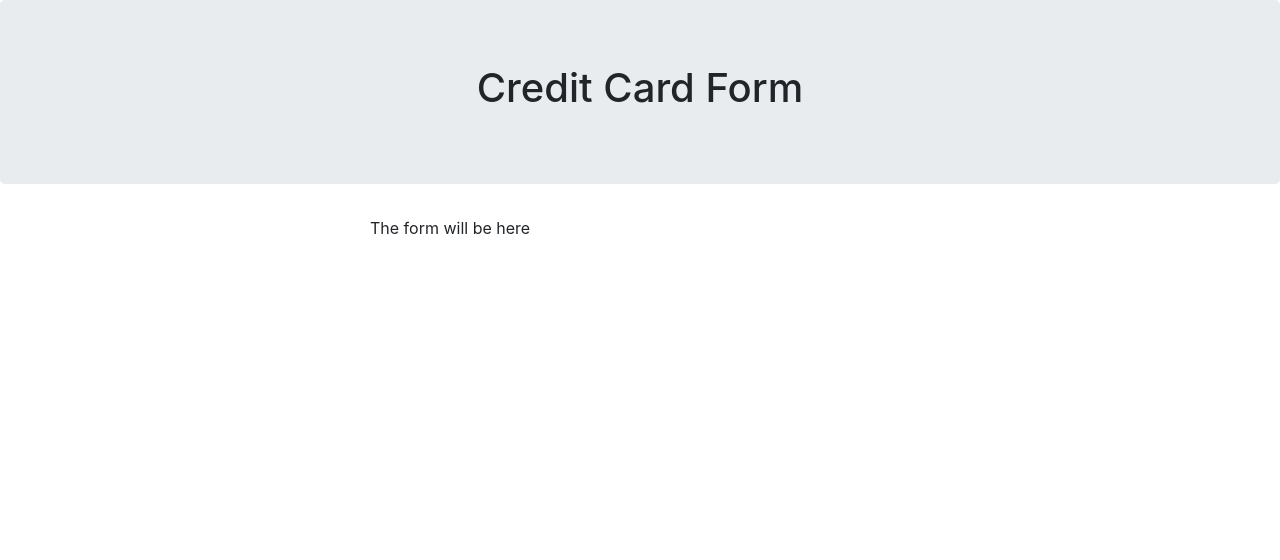
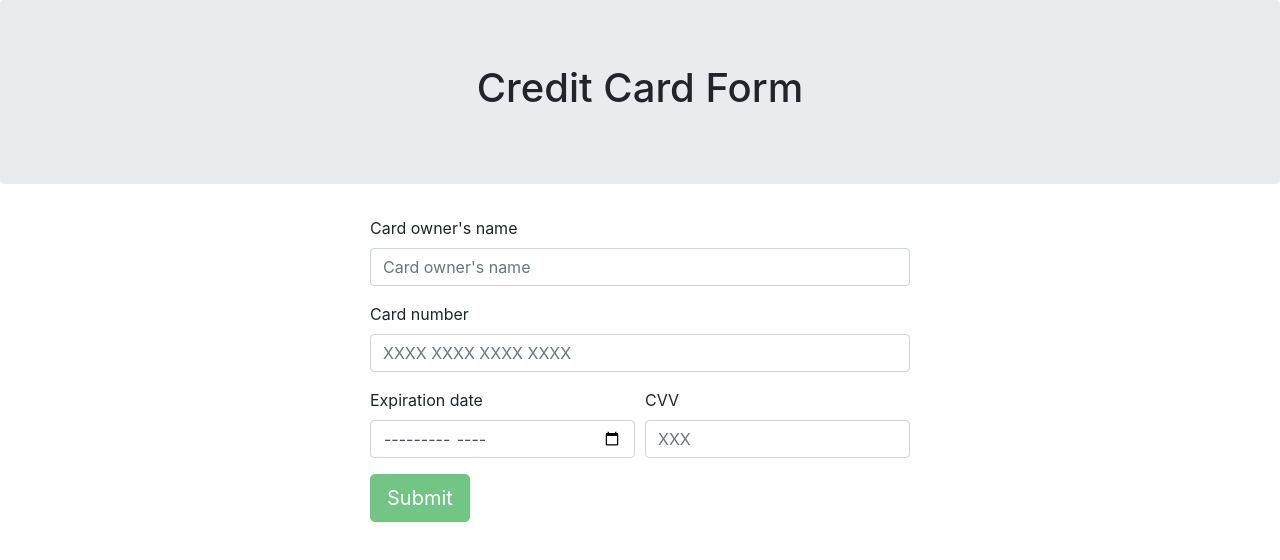
Before and after one commit to degugelmin/laboratory, an Angular app in the folder angular10-lab/: page /credit-card-form in a window 1280 px wide. Shown: the top 560 px of the page. Built offline with nearby package versions, Linux system fonts and the light colour scheme.

Commit message:
Including form with credit card information and validation for required fields

```diff
--- a/angular10-lab/src/app/credit-card/credit-card.component.html
+++ b/angular10-lab/src/app/credit-card/credit-card.component.html
@@ -5,7 +5,61 @@
         <div class="col"></div>
 
         <div class="col-6">
-            The form will be here
+
+            <form [formGroup]="creditCardForm" (submit)="validateCard()">
+                <!-- Credit card dynamic image -->
+
+                <!-- Card owner -->
+                <div class="form-group">
+                    <label for="inputName">Card owner's name</label>
+                    <input
+                        type="text"
+                        formControlName="inputName"
+                        class="form-control"
+                        id="inputName"
+                        placeholder="Card owner's name">
+                </div>
+
+                <!-- Card number -->
+                <div class="form-group">
+                    <label for="inputCardNumber">Card number</label>
+                    <input
+                        type="text"
+                        formControlName="inputCardNumber"
+                        class="form-control"
+                        id="inputNumber"
+                        placeholder="XXXX XXXX XXXX XXXX">
+                </div>
+
+                <!-- Card expiration date -->
+                <div class="form-row">
+                    <div class="form-group col-md-6">
+                        <label for="inputExpirationDate">Expiration date</label>
+                        <input
+                            formControlName="inputExpirationDate"
+                            class="form-control"
+                            type="month"
+                            id="inputExpirationDate" >
+                    </div>
+
+                    <!-- Card CVV -->
+                    <div class="form-group col-md-6">
+                        <label for="inputCvv">CVV</label>
+                        <input
+                            formControlName="inputCvv"
+                            type="text"
+                            class="form-control"
+                            id="inputCvv"
+                            placeholder="XXX">
+                    </div>
+                </div>
+
+                <button
+                    [disabled]="creditCardForm.invalid"
+                    type="submit"
+                    class="btn btn-success btn-lg">Submit</button>
+
+            </form>
         </div>
 
         <div class="col"></div>
--- a/angular10-lab/src/app/credit-card/credit-card.component.ts
+++ b/angular10-lab/src/app/credit-card/credit-card.component.ts
@@ -1,10 +1,27 @@
-import { Component } from '@angular/core';
+import { Component, OnInit } from '@angular/core';
+import { FormBuilder, FormGroup, Validators } from '@angular/forms';
 
 @Component({
     selector: 'app-credit-card',
     templateUrl: './credit-card.component.html',
     styleUrls: ['./credit-card.component.scss']
 })
-export class CreditCardComponent {
+export class CreditCardComponent implements OnInit {
 
+    creditCardForm: FormGroup;
+
+    constructor(private formBuilder: FormBuilder) { }
+
+    ngOnInit(): void {
+        this.creditCardForm = this.formBuilder.group({
+            inputName: ['', Validators.required],
+            inputCardNumber: ['', Validators.required],
+            inputExpirationDate: ['', Validators.required],
+            inputCvv: ['', Validators.required]
+        });
+    }
+
+    validateCard() {
+        console.log('Hello world');
+    }
 }
```
Also changed, not shown: angular10-lab/src/app/app.module.ts (+6 -1 lines).
